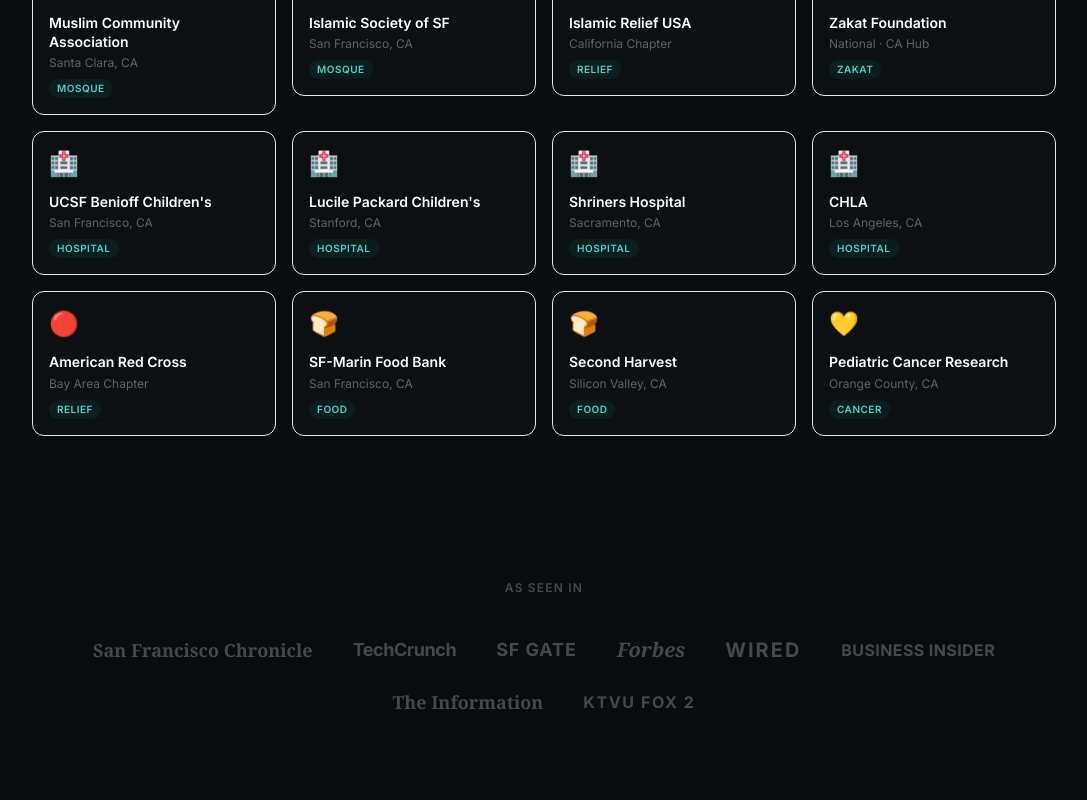
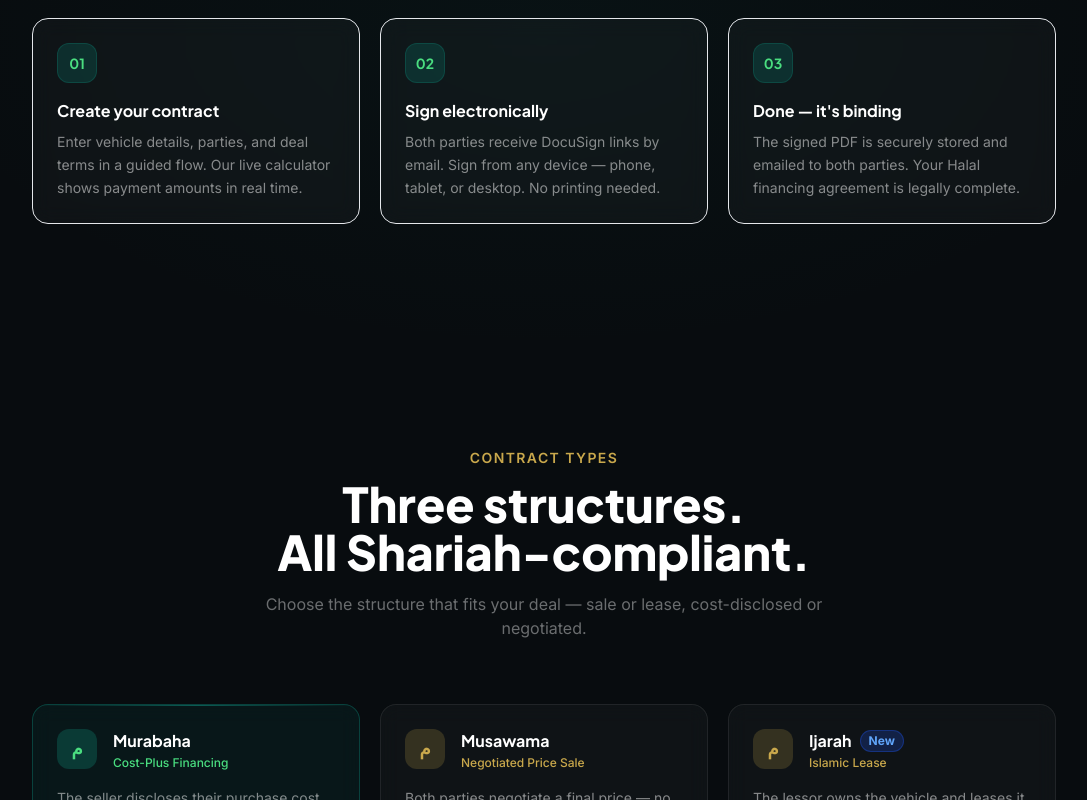
Before and after one commit to Eldor575636/aqadchain, a React (Create React App) app in the folder frontend/: page / in a window 1280 px wide. Shown: the part 1260-2060 px from the top of the page, without its empty margins (96-1183 px from the left). Built offline with nearby package versions, Linux system fonts and the light colour scheme.

Commit message:
feat: move press & charity strips to bottom of page, compact layout

```diff
--- a/frontend/src/pages/Home.js
+++ b/frontend/src/pages/Home.js
@@ -755,73 +755,6 @@
       {/* ── TRUST TICKER ────────────────────────────────────────── */}
       <TrustTicker />
 
-      {/* ── PARTNER CHARITIES ────────────────────────────────────── */}
-      <section className="py-20 px-4">
-        <div className="max-w-5xl mx-auto">
-          <FadeUp className="text-center mb-12">
-            <p className="text-teal-400 text-xs font-semibold uppercase tracking-widest mb-3">Late Fee Beneficiaries</p>
-            <h2 className="text-3xl md:text-4xl font-extrabold font-heading text-white mb-3">Charity partners</h2>
-            <p className="text-white/40 max-w-xl mx-auto text-sm leading-relaxed">
-              When a late fee is charged, 100% goes to a charity both parties agree on at signing. These are our recommended partners across the Bay Area and California.
-            </p>
-          </FadeUp>
-          <div className="grid grid-cols-2 md:grid-cols-4 gap-4">
-            {[
-              { name: 'Muslim Community Association', location: 'Santa Clara, CA', category: 'Mosque', icon: '🕌' },
-              { name: 'Islamic Society of SF', location: 'San Francisco, CA', category: 'Mosque', icon: '🕌' },
-              { name: 'Islamic Relief USA', location: 'California Chapter', category: 'Relief', icon: '🌙' },
-              { name: 'Zakat Foundation', location: 'National · CA Hub', category: 'Zakat', icon: '🌙' },
-              { name: 'UCSF Benioff Children\'s', location: 'San Francisco, CA', category: 'Hospital', icon: '🏥' },
-              { name: 'Lucile Packard Children\'s', location: 'Stanford, CA', category: 'Hospital', icon: '🏥' },
-              { name: 'Shriners Hospital', location: 'Sacramento, CA', category: 'Hospital', icon: '🏥' },
-              { name: 'CHLA', location: 'Los Angeles, CA', category: 'Hospital', icon: '🏥' },
-              { name: 'American Red Cross', location: 'Bay Area Chapter', category: 'Relief', icon: '🔴' },
-              { name: 'SF-Marin Food Bank', location: 'San Francisco, CA', category: 'Food', icon: '🍞' },
-              { name: 'Second Harvest', location: 'Silicon Valley, CA', category: 'Food', icon: '🍞' },
-              { name: 'Pediatric Cancer Research', location: 'Orange County, CA', category: 'Cancer', icon: '💛' },
-            ].map(({ name, location, category, icon }) => (
-              <FadeIn key={name}>
-                <div className="rounded-xl p-4 border border-white/8 hover:border-teal-500/30 transition-all duration-300 group"
-                  style={{ background: 'rgba(255,255,255,0.02)', backdropFilter: 'blur(10px)' }}>
-                  <div className="text-2xl mb-3">{icon}</div>
-                  <p className="text-white text-sm font-semibold leading-snug group-hover:text-teal-300 transition-colors">{name}</p>
-                  <p className="text-white/35 text-xs mt-1">{location}</p>
-                  <span className="inline-block mt-2 text-[10px] font-semibold uppercase tracking-wider px-2 py-0.5 rounded-full"
-                    style={{ background: 'rgba(13,110,99,0.15)', color: '#4fd1c5' }}>
-                    {category}
-                  </span>
-                </div>
-              </FadeIn>
-            ))}
-          </div>
-        </div>
-      </section>
-
-      {/* ── FEATURED IN ──────────────────────────────────────────── */}
-      <section className="py-16 px-4">
-        <div className="max-w-5xl mx-auto">
-          <FadeIn>
-            <p className="text-center text-white/25 text-xs font-semibold uppercase tracking-widest mb-10">As seen in</p>
-            <div className="flex flex-wrap items-center justify-center gap-x-10 gap-y-6">
-              {[
-                { name: 'San Francisco Chronicle', style: 'font-serif font-bold text-lg' },
-                { name: 'TechCrunch', style: 'font-extrabold text-lg tracking-tight' },
-                { name: 'SF Gate', style: 'font-bold text-lg uppercase tracking-wider' },
-                { name: 'Forbes', style: 'font-serif font-bold text-xl italic' },
-                { name: 'Wired', style: 'font-extrabold text-xl uppercase tracking-widest' },
-                { name: 'Business Insider', style: 'font-bold text-base uppercase tracking-wide' },
-                { name: 'The Information', style: 'font-serif text-lg font-semibold' },
-                { name: 'KTVU Fox 2', style: 'font-extrabold text-base uppercase tracking-widest' },
-              ].map(({ name, style }) => (
-                <span key={name} className={`${style} text-white/25 hover:text-white/50 transition-colors duration-300 cursor-default select-none`}>
-                  {name}
-                </span>
-              ))}
-            </div>
-          </FadeIn>
-        </div>
-      </section>
-
       {/* ── HOW IT WORKS ─────────────────────────────────────────── */}
       <section className="py-32 px-4 relative overflow-hidden">
         <div className="absolute inset-0 pointer-events-none"
@@ -1049,6 +982,60 @@
         </div>
       </section>
 
+      {/* ── FEATURED IN ──────────────────────────────────────────── */}
+      <section className="py-14 px-4 border-t border-white/5">
+        <div className="max-w-5xl mx-auto">
+          <FadeIn>
+            <p className="text-center text-white/20 text-xs font-semibold uppercase tracking-widest mb-8">As seen in</p>
+            <div className="flex flex-wrap items-center justify-center gap-x-10 gap-y-5">
+              {[
+                { name: 'San Francisco Chronicle', style: 'font-serif font-bold text-lg' },
+                { name: 'TechCrunch', style: 'font-extrabold text-lg tracking-tight' },
+                { name: 'SF Gate', style: 'font-bold text-lg uppercase tracking-wider' },
+                { name: 'Forbes', style: 'font-serif font-bold text-xl italic' },
+                { name: 'Wired', style: 'font-extrabold text-xl uppercase tracking-widest' },
+                { name: 'Business Insider', style: 'font-bold text-base uppercase tracking-wide' },
+                { name: 'The Information', style: 'font-serif text-lg font-semibold' },
+                { name: 'KTVU Fox 2', style: 'font-extrabold text-base uppercase tracking-widest' },
+              ].map(({ name, style }) => (
+                <span key={name} className={`${style} text-white/20 hover:text-white/45 transition-colors duration-300 cursor-default select-none`}>
+                  {name}
+                </span>
+              ))}
+            </div>
+          </FadeIn>
+        </div>
+      </section>
+
+      {/* ── CHARITY PARTNERS ─────────────────────────────────────── */}
+      <section className="py-14 px-4 border-t border-white/5">
+        <div className="max-w-5xl mx-auto">
+          <FadeIn>
+            <p className="text-center text-white/20 text-xs font-semibold uppercase tracking-widest mb-8">Late fees go to charity — choose from our partners</p>
+            <div className="flex flex-wrap items-center justify-center gap-x-8 gap-y-5">
+              {[
+                { name: 'Muslim Community Association', icon: '🕌' },
+                { name: 'Islamic Society of SF', icon: '🕌' },
+                { name: 'Islamic Relief USA', icon: '🌙' },
+                { name: 'Zakat Foundation', icon: '🌙' },
+                { name: 'UCSF Benioff Children\'s', icon: '🏥' },
+                { name: 'Lucile Packard Children\'s', icon: '🏥' },
+                { name: 'Shriners Hospital', icon: '🏥' },
+                { name: 'American Red Cross', icon: '🔴' },
+                { name: 'SF-Marin Food Bank', icon: '🍞' },
+                { name: 'Second Harvest', icon: '🍞' },
+                { name: 'Pediatric Cancer Research', icon: '💛' },
+                { name: 'CHLA', icon: '🏥' },
+              ].map(({ name, icon }) => (
+                <span key={name} className="flex items-center gap-1.5 text-white/20 hover:text-white/45 transition-colors duration-300 cursor-default select-none text-sm font-semibold">
+                  <span className="text-base">{icon}</span>{name}
+                </span>
+              ))}
+            </div>
+          </FadeIn>
+        </div>
+      </section>
+
       <Footer dark />
     </div>
   );
```
